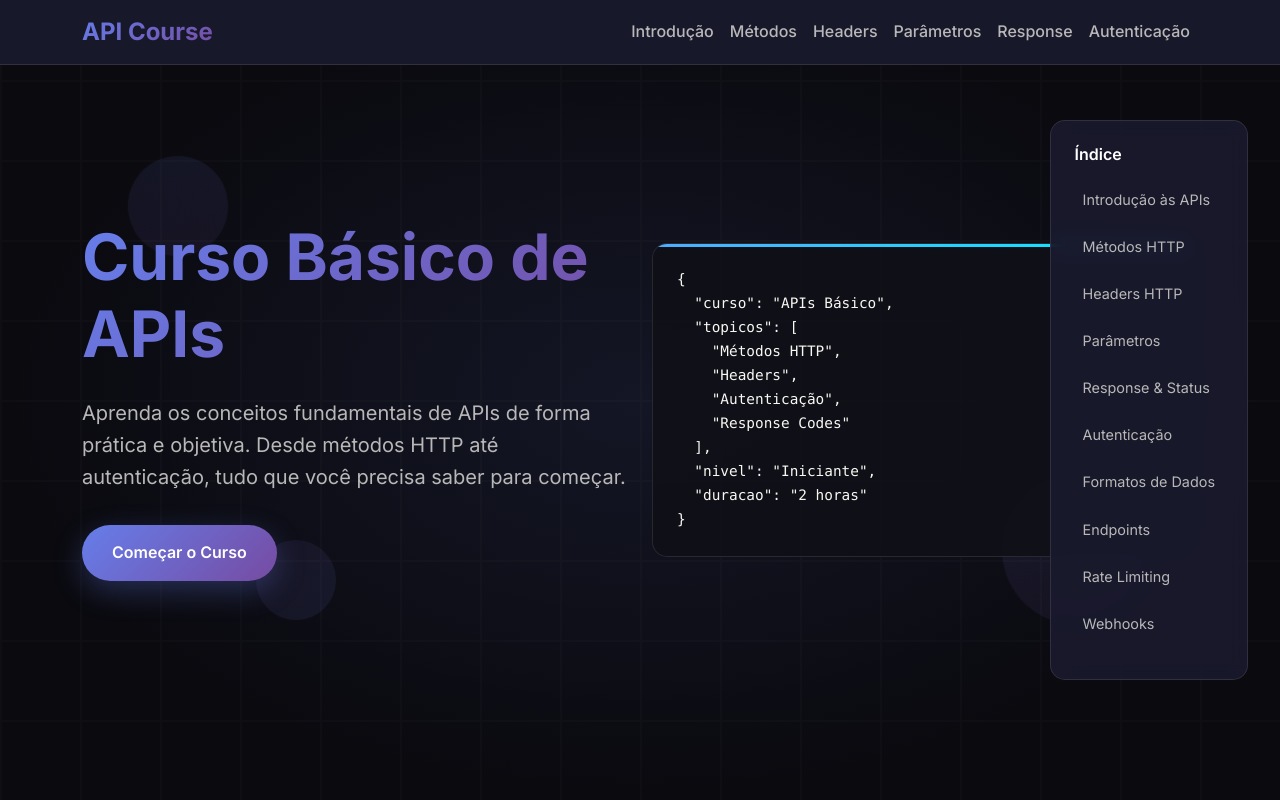
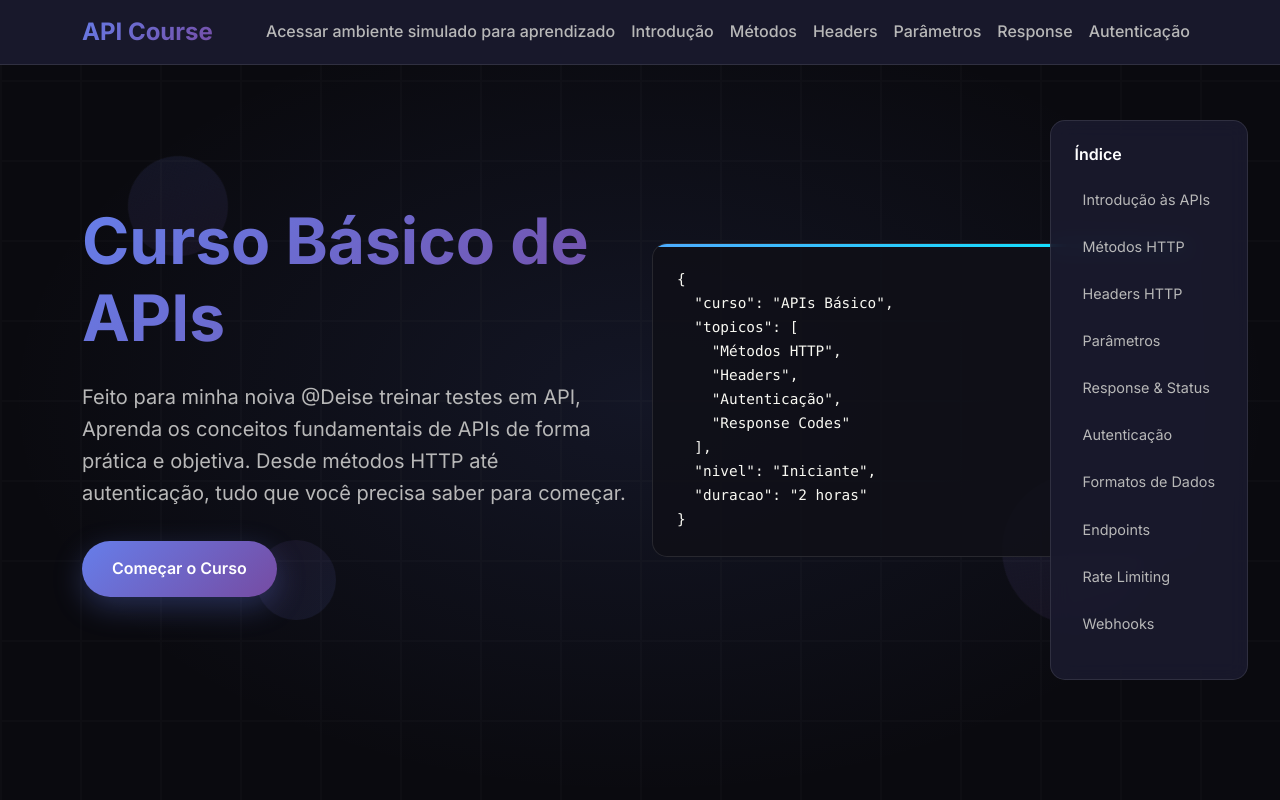
Before and after one commit to podwesley/api_com_mock, a plain HTML site: page index.html in a window 1280 px wide. Shown: the top 800 px of the page. Drawn offline with nearby package versions, Linux system fonts and the light colour scheme.

Commit message:
ajustes finais

```diff
--- a/index.html
+++ b/index.html
@@ -435,6 +435,7 @@
             </button>
             <div class="collapse navbar-collapse" id="navbarNav">
                 <ul class="navbar-nav ms-auto">
+                    <li class="nav-item"><a class="nav-link" href="https://github.com/podwesley/api_com_mock">Acessar ambiente simulado para aprendizado</a></li>
                     <li class="nav-item"><a class="nav-link" href="#introducao">Introdução</a></li>
                     <li class="nav-item"><a class="nav-link" href="#metodos">Métodos</a></li>
                     <li class="nav-item"><a class="nav-link" href="#headers">Headers</a></li>
@@ -474,7 +475,7 @@
                 <div class="col-lg-6">
                     <div class="hero-content">
                         <h1>Curso Básico de APIs</h1>
-                        <p>Aprenda os conceitos fundamentais de APIs de forma prática e objetiva. Desde métodos HTTP até autenticação, tudo que você precisa saber para começar.</p>
+                        <p>Feito para minha noiva @Deise treinar testes em API, Aprenda os conceitos fundamentais de APIs de forma prática e objetiva. Desde métodos HTTP até autenticação, tudo que você precisa saber para começar.</p>
                         <a href="#introducao" class="btn-gradient">Começar o Curso</a>
                     </div>
                 </div>
```
Also changed, not shown: 1 other file.
